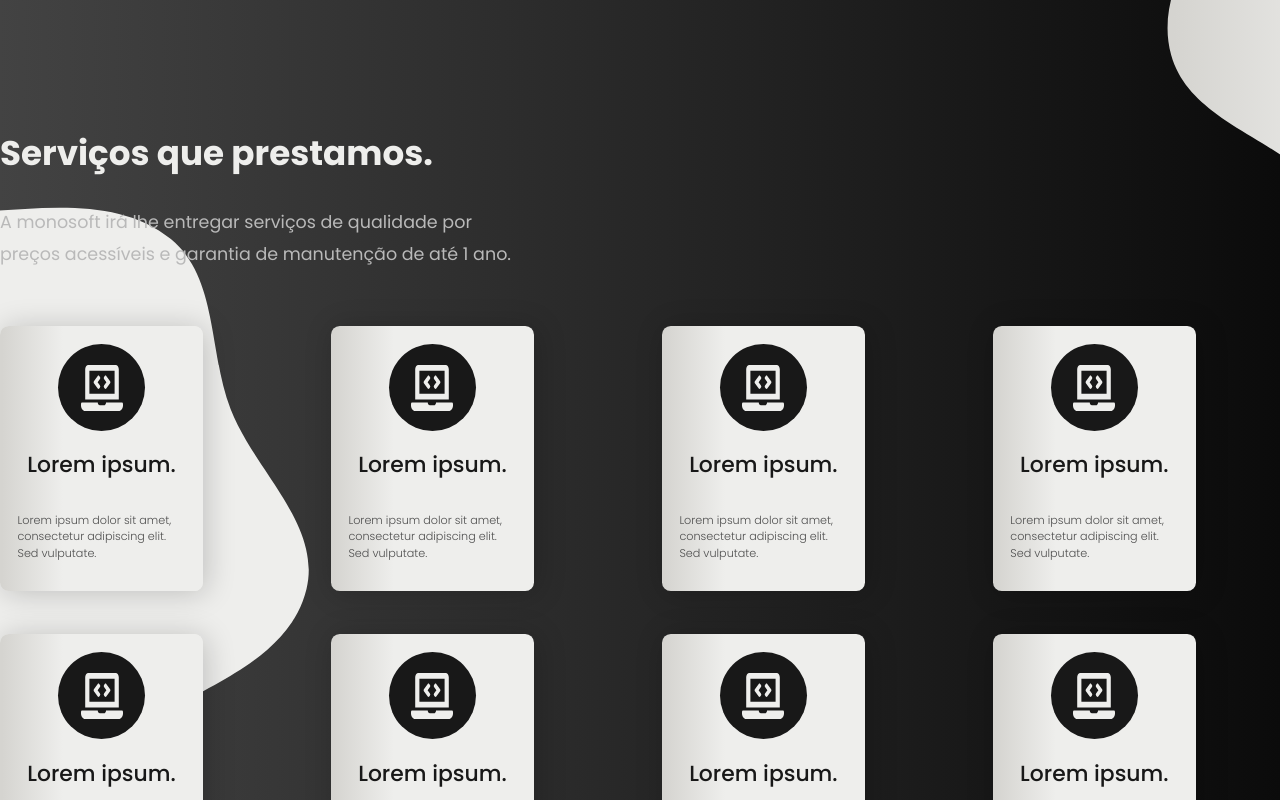
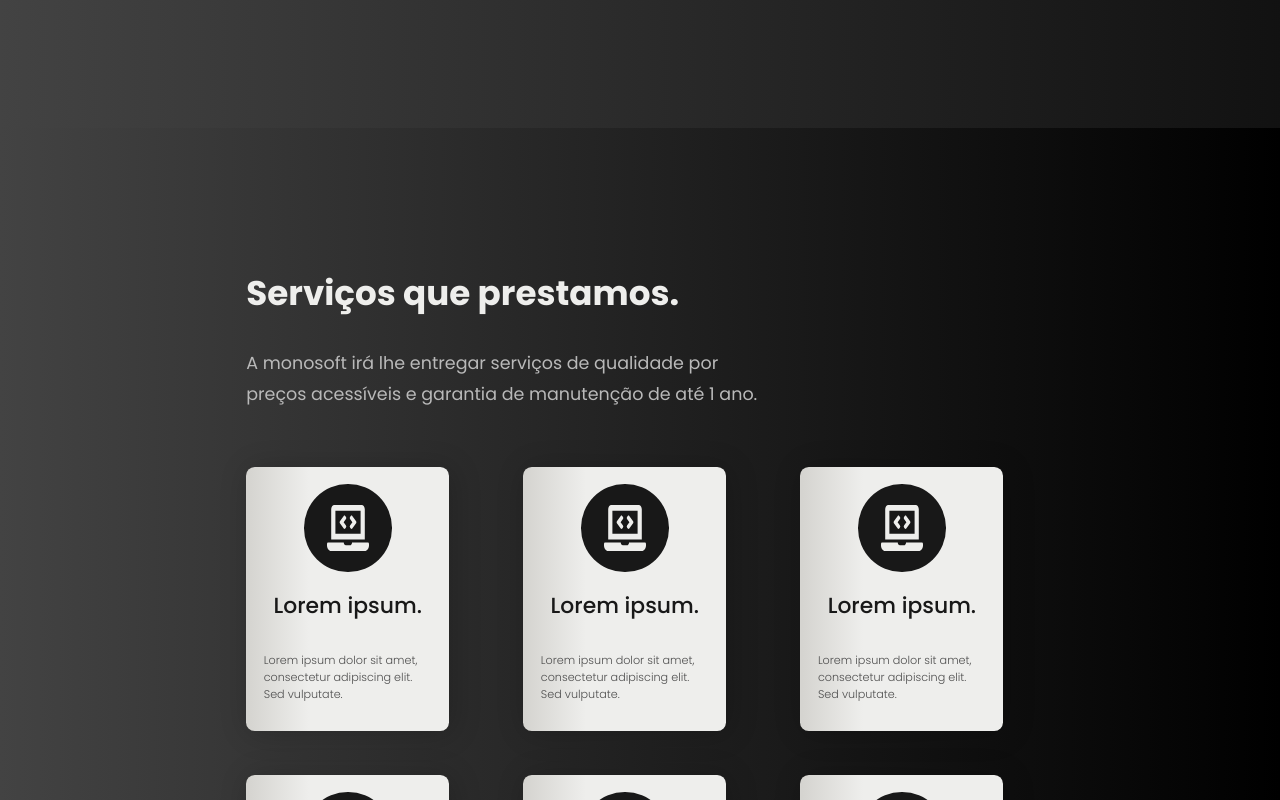
Before and after one commit to monolito-software/monosoft-webpage, a Next.js app: page / in a window 1280 px wide. Shown: the part 1160-1960 px from the top of the page. Built offline with nearby package versions, Linux system fonts and the light colour scheme; a web font is replaced by a local one.

Commit message:
feat: media breakpoints for services

```diff
--- a/src/components/Services.js
+++ b/src/components/Services.js
@@ -6,6 +6,7 @@ import services from '../../services.json';
 
 const Services = () => {
   return (
+    <div className={styles.sectionBackground}>
     <section id="services" className={styles.servicesContainer}>
       <h1 className="heading-1">Serviços que prestamos.</h1>
       <p id={styles.description} className="normal-text">
@@ -25,6 +26,7 @@ const Services = () => {
         })}
       </div>
     </section>
+    </div>
   );
 };
 
--- a/src/styles/components/Services.module.css
+++ b/src/styles/components/Services.module.css
@@ -3,7 +3,19 @@
 }
 
 .servicesContainer {
+  margin-top: 8rem;
+  height: 67.5rem;
+  width: 85.375rem;
+}
+
+.sectionBackground {
   margin-top: 20rem;
+  background: var(--black-gradient) repeat;
+  width: 100vw;
+  display: flex;
+  flex-direction: column;
+  justify-content: center;
+  align-items: center;
 }
 
 .servicesContainer h1 {
@@ -28,3 +40,27 @@
 .servicesCardsContainer p {
   color: var(--gray);
 }
+
+@media (max-width: 1300px) {
+  .servicesContainer {
+    width: 56.25rem;
+    height: 85.375rem;
+  }
+
+  .servicesCardsContainer {
+    grid-template-columns: repeat(3, 2fr);
+  }
+}
+
+@media (max-width: 850px) {
+  .servicesContainer {
+    width: 42.5rem;
+    height: 110rem;
+  }
+
+  .servicesCardsContainer {
+    width: 42.5rem;
+    grid-template-columns: repeat(2, 3fr);
+    place-items: center;
+  }
+}
```
